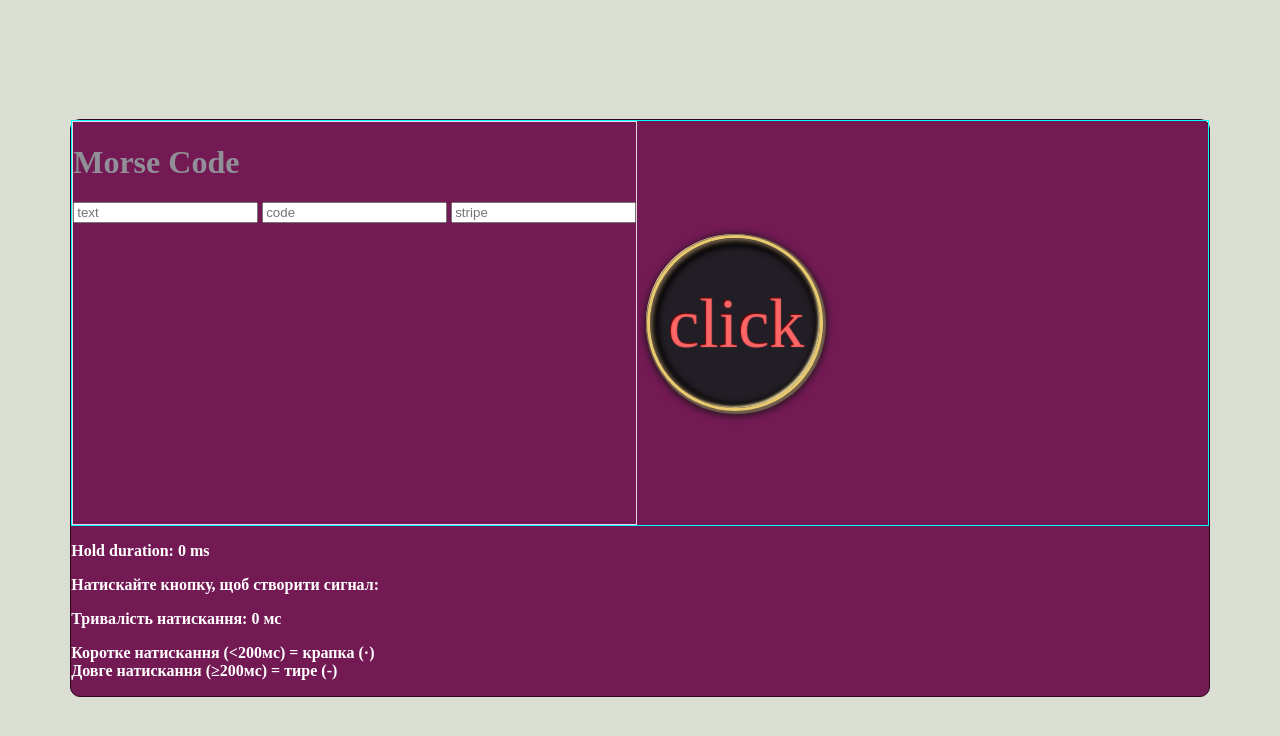
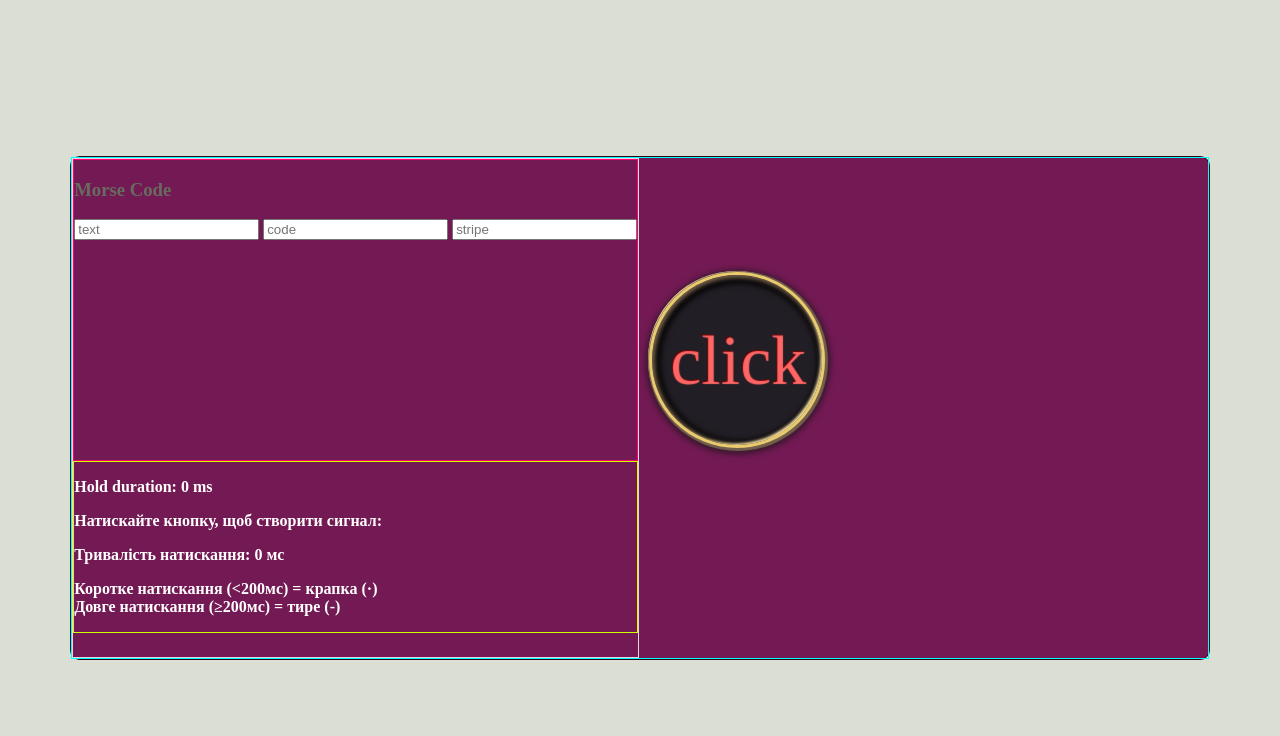
Before and after one commit to mykola-telychko/radio, a plain HTML site: page MORSE/index.html in a window 1280 px wide. Drawn offline with Linux system fonts and the light colour scheme.

Commit message:
Update index.html

```diff
--- a/MORSE/index.html
+++ b/MORSE/index.html
@@ -198,25 +198,32 @@
 		"
 	>
 
-	<div class="content" style="border: 1px solid cyan">
+	<div class="content" style="border: 1px solid cyan; height: 500px;">
 			<div class="flex-block" style="border: 1px solid #e7d5e1">
-				<h1>Morse Code</h1>
-				<p id="word"></p>
-				<input id="input" type="text" autocomplete="off" placeholder="text" />
-				<input id="code" type="text" autocomplete="off" placeholder="code" />
-				<input id="stripe" type="text" autocomplete="off" placeholder="stripe" />
-			</div>
+        <div style="border: 1px solid rgb(255, 0, 111); height: 300px;">
+          <h3>Morse Code</h3>
+          <p id="word"></p>
+          <input id="input" type="text" autocomplete="off" placeholder="text" />
+          <input id="code" type="text" autocomplete="off" placeholder="code" />
+          <input id="stripe" type="text" autocomplete="off" placeholder="stripe" />
+			  </div>
+
+        <div style="border: 1px solid rgb(208, 255, 0)">
+          <p id="result"  class="txt">Hold duration: 0 ms</p>
+
+          <p  class="txt">Натискайте кнопку, щоб створити сигнал:</p>
+          <p id="result"  class="txt" >Тривалість натискання: 0 мс</p>
+          <div id="morseOutput" class="txt" ></div>
+          <p class="info txt" >Коротке натискання (<200мс) = крапка (·)<br>Довге натискання (≥200мс) = тире (-)</p>
+
+        </div>
+
+      </div>
 			<!-- <div class="btn-vintage" id="morseButton"> -->
 			<div class="btn-vintage" id="morseBtn">
 				<span>click</span>
 			</div>
 		</div>
-		<p id="result"  class="txt">Hold duration: 0 ms</p>
-
-		<p  class="txt">Натискайте кнопку, щоб створити сигнал:</p>
-		<p id="result"  class="txt" >Тривалість натискання: 0 мс</p>
-		<div id="morseOutput" class="txt" ></div>
-		<p class="info txt" >Коротке натискання (<200мс) = крапка (·)<br>Довге натискання (≥200мс) = тире (-)</p>
 
 	</div>
 
```
